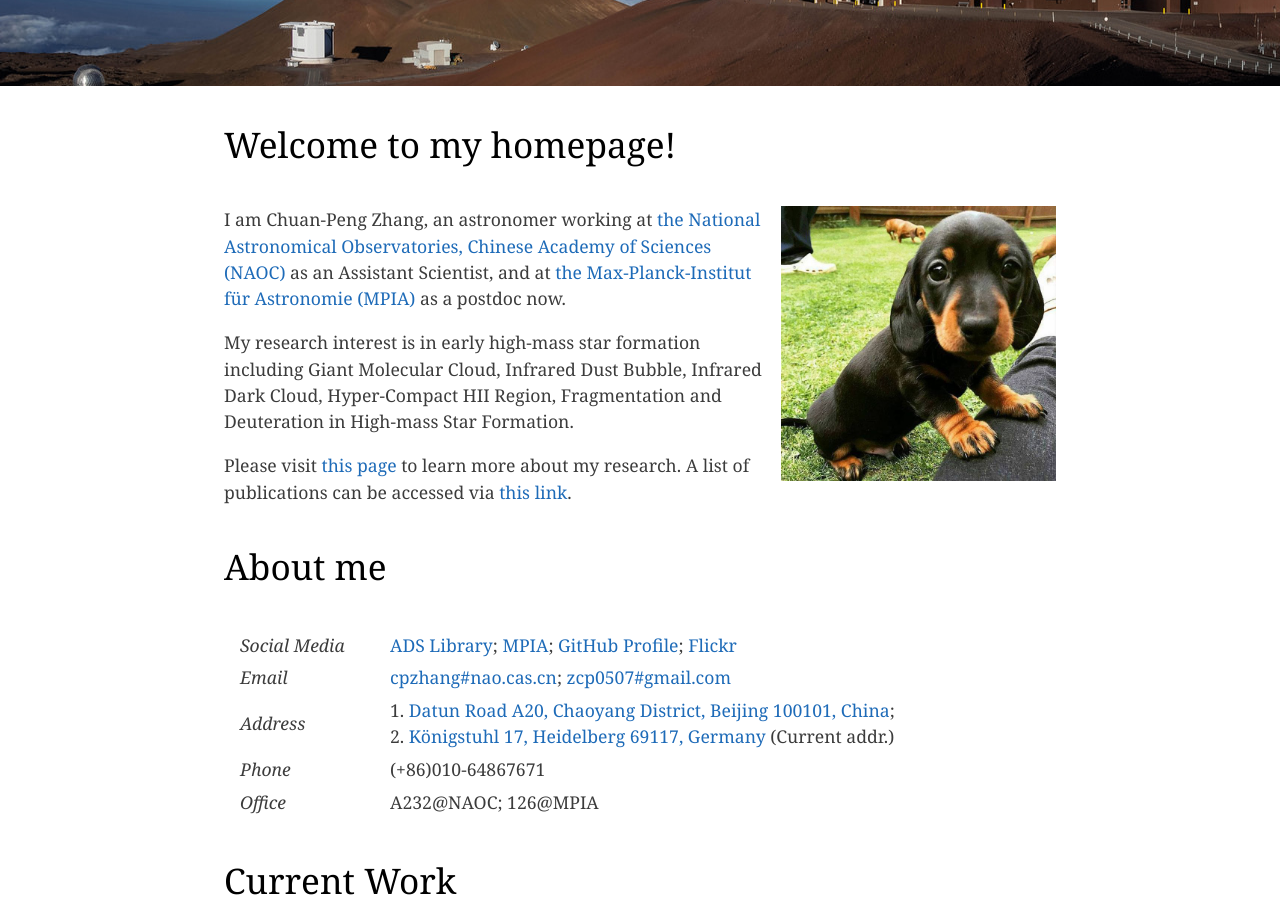
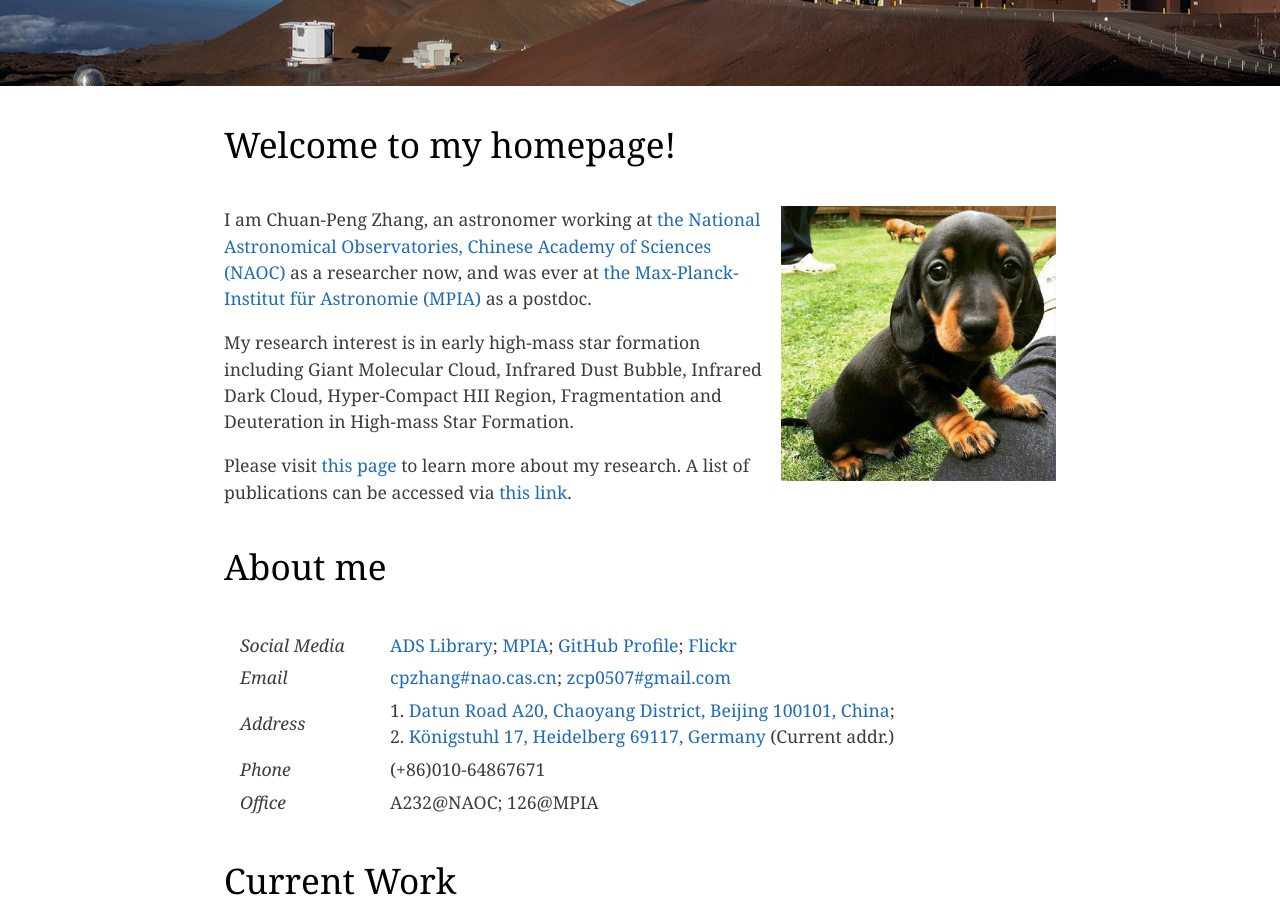
Before and after one commit to zcp521/zcp521.github.io, a Jekyll site: the page built from index.html, in a window 1280 px wide and 900 px high, scrolled down 324 px. Built offline with Jekyll 4.4.1, drawn with Linux system fonts in a browser that asks for light colours; the list of posts is cut into pages by our own code.

Commit message:
Update index.html

```diff
--- a/index.html
+++ b/index.html
@@ -10,12 +10,9 @@ tagline: "National Astronomical Observatories, Chinese Academy of Sciences"
 		style="float:right" width="33%">
 	<p style="width: 65%">
 
-		I am Chuan-Peng Zhang, an astronomer working
-        at <a href="http://www.bao.ac.cn">
-        the National Astronomical Observatories,
-	Chinese Academy of Sciences (NAOC)</a> as an Assistant Scientist,
-	and at <a href="http://www.mpia.de/en">
-	the Max-Planck-Institut für Astronomie (MPIA)</a> as a postdoc now.
+		I am Chuan-Peng Zhang, an astronomer working at <a href="http://www.bao.ac.cn">
+        the National Astronomical Observatories, Chinese Academy of Sciences (NAOC)</a> as a researcher now,
+	and was ever at <a href="http://www.mpia.de/en"> the Max-Planck-Institut für Astronomie (MPIA)</a> as a postdoc.
 	</p>
 
 		My research interest is in early high-mass star formation including Giant Molecular Cloud,
```
